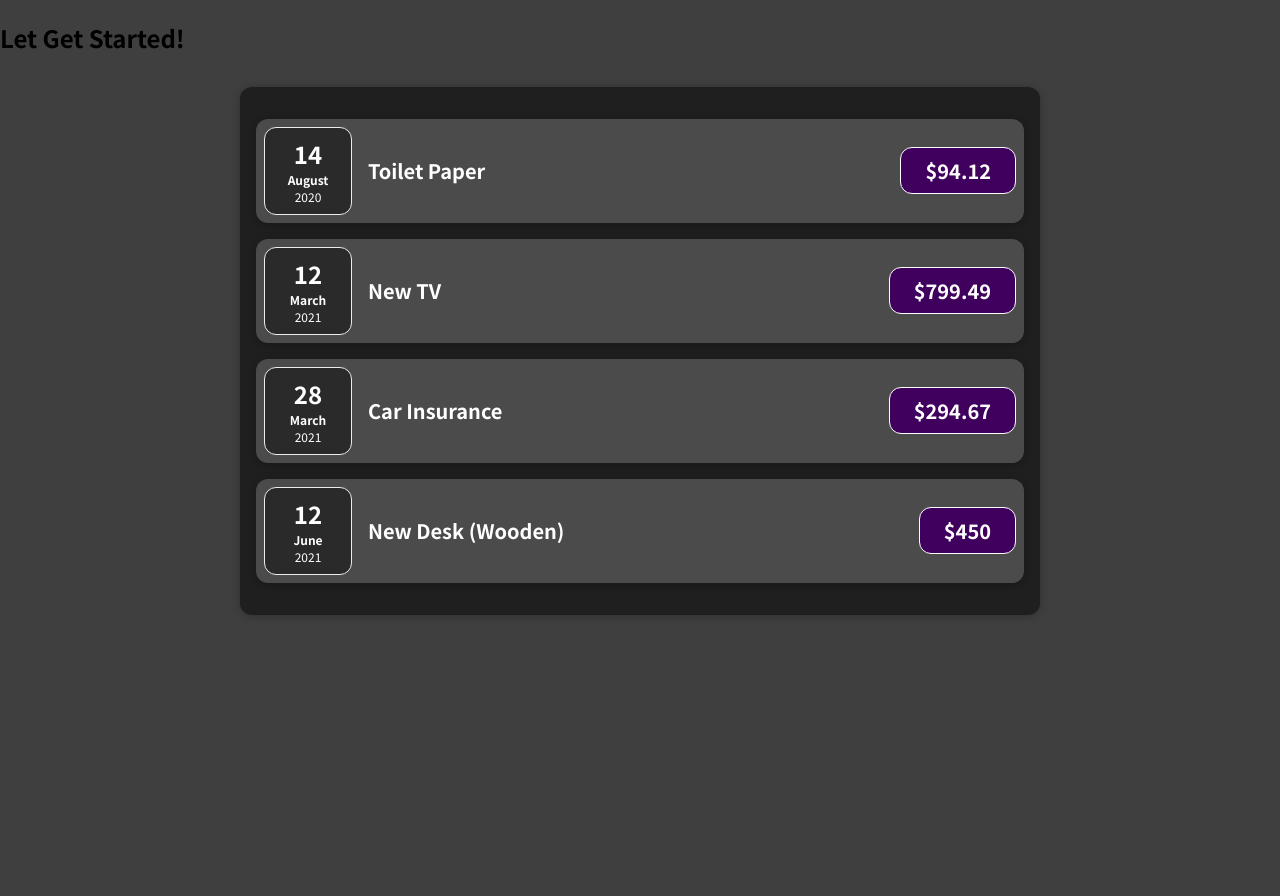
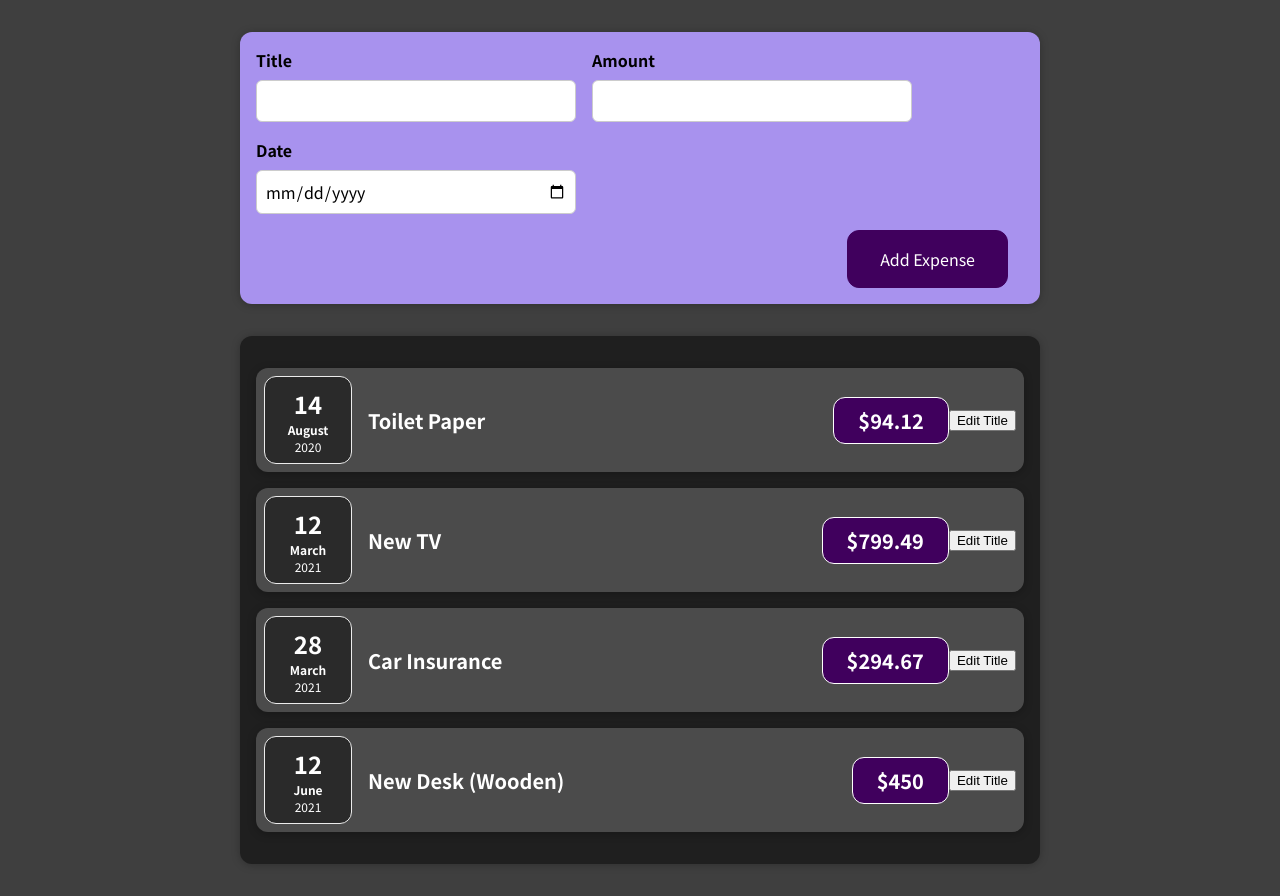
Before and after one commit to MZohaibSarwar/expense_item, a React (Create React App) app: page / in a window 1280 px wide. Before the commit the page ends 800 px from the top, so only its background shows below. Built offline with nearby package versions, Linux system fonts and the light colour scheme.

Commit message:
new file added

```diff
--- a/src/App.js
+++ b/src/App.js
@@ -1,11 +1,12 @@
+import React from "react";
 import Expenses from "./components/Expenses";
+import NewExpense from "./components/NewExpense";
 function App() {
 
   return (
     <div>
-      <h2>Let Get Started!</h2>
+        <NewExpense/>
         <Expenses/>
-
     </div>
   );
 }
--- a/src/components/ExpenseDate.js
+++ b/src/components/ExpenseDate.js
@@ -1,3 +1,4 @@
+import React from "react";
 import './ExpenseDate.css';
 function ExpenseDate (props) {
     const month = props.date.toLocaleString ('en-US', { month: 'long'});
--- /dev/null
+++ b/src/components/ExpenseForm.css
@@ -0,0 +1,26 @@
+.new-expense__controls {
+  display: flex;
+  flex-wrap: wrap;
+  gap: 1rem;
+  margin-bottom: 1rem;
+  text-align: left;
+}
+
+.new-expense__control label {
+  font-weight: bold;
+  margin-bottom: 0.5rem;
+  display: block;
+}
+
+.new-expense__control input {
+  font: inherit;
+  padding: 0.5rem;
+  border-radius: 6px;
+  border: 1px solid #ccc;
+  width: 20rem;
+  max-width: 100%;
+}
+
+.new-expense__actions {
+  text-align: right;
+}
--- /dev/null
+++ b/src/components/ExpenseForm.js
@@ -0,0 +1,26 @@
+import React from "react";
+import './ExpenseForm.css';
+function ExpenseForm(){
+    return(
+        <form>
+            <div className="new-expense__controls">
+                <div className="new-expense__control">
+                    <label>Title</label>
+                    <input type="text"/>
+                </div>
+                <div className="new-expense__control">
+                    <label>Amount</label>
+                    <input type="number" min="0.01" step="0.01"/>
+                </div>
+                <div className="new-expense__control">
+                    <label>Date</label>
+                    <input type="date" min="2019-01-01" max="2022-12-31"/>
+                </div>
+            </div>
+            <div className="new-expense__actions">
+                <button type="submit">Add Expense</button>
+            </div>
+        </form>
+    );
+}
+export default ExpenseForm;
--- a/src/components/ExpenseItem.js
+++ b/src/components/ExpenseItem.js
@@ -1,15 +1,22 @@
+import React,{ useState } from 'react';
 import ExpenseDate from './ExpenseDate';
 import './ExpenseItem.css';
 
 function ExpenseItem (props) {
+    const [title, setTitle]=useState(props.title);
+    function clickHandler(){
+        setTitle("update!!!");
+        console.log(title);
+    };
 
     return (
         <div className='expense-item'>
             <ExpenseDate date={props.date}></ExpenseDate>
             <div className='expense-item__description'>
-                <h2>{props.title}</h2>
+                <h2>{title}</h2>
                 <div className='expense-item__price'>${props.amount}</div>
             </div>
+            <button onClick={clickHandler}>Edit Title</button>
         </div>
     );
 }
--- a/src/components/Expenses.js
+++ b/src/components/Expenses.js
@@ -1,3 +1,4 @@
+import React from "react";
 import './Expenses.css';
 import ExpenseItem from "./ExpenseItem";
 function Expenses(props) {
--- /dev/null
+++ b/src/components/NewExpense.css
@@ -0,0 +1,38 @@
+.new-expense {
+  background-color: #a892ee;
+  padding: 1rem;
+  margin: 2rem auto;
+  width: 50rem;
+  max-width: 95%;
+  border-radius: 12px;
+  text-align: center;
+  box-shadow: 0 1px 8px rgba(0, 0, 0, 0.25);
+}
+
+.new-expense button {
+  font: inherit;
+  cursor: pointer;
+  padding: 1rem 2rem;
+  border: 1px solid #40005d;
+  background-color: #40005d;
+  color: white;
+  border-radius: 12px;
+  margin-right: 1rem;
+}
+
+.new-expense button:hover,
+.new-expense button:active {
+  background-color: #510674;
+  border-color: #510674;
+}
+
+.new-expense button.alternative {
+  color: #220131;
+  border-color: transparent;
+  background-color: transparent;
+}
+
+.new-expense button.alternative:hover,
+.new-expense button.alternative:active {
+  background-color: #ddb3f8;
+}
--- /dev/null
+++ b/src/components/NewExpense.js
@@ -0,0 +1,11 @@
+import React from "react";
+import './NewExpense.css';
+import ExpenseForm from "./ExpenseForm";
+function NewExpense(){
+    return(
+        <div className="new-expense">
+            <ExpenseForm/>
+        </div>
+    );
+}
+export default NewExpense;
--- a/src/index.js
+++ b/src/index.js
@@ -1,3 +1,4 @@
+import React from "react";
 import ReactDOM from 'react-dom';
 
 import './index.css';
```
